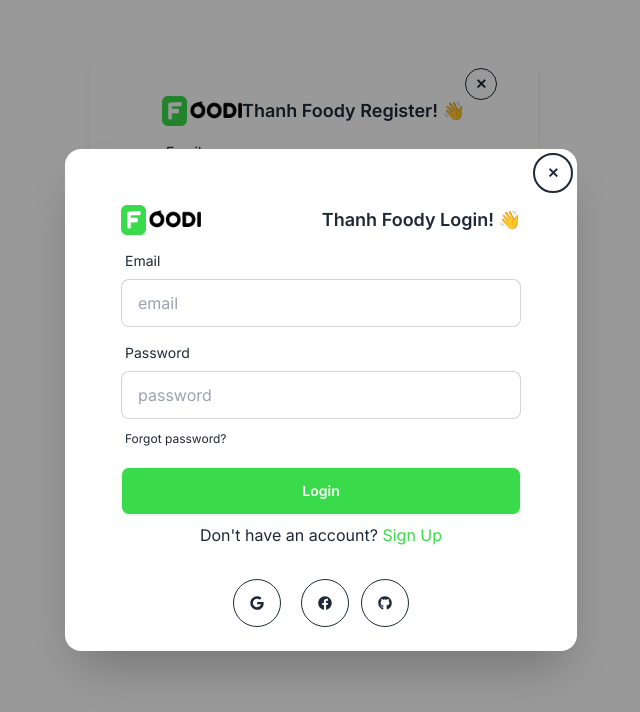
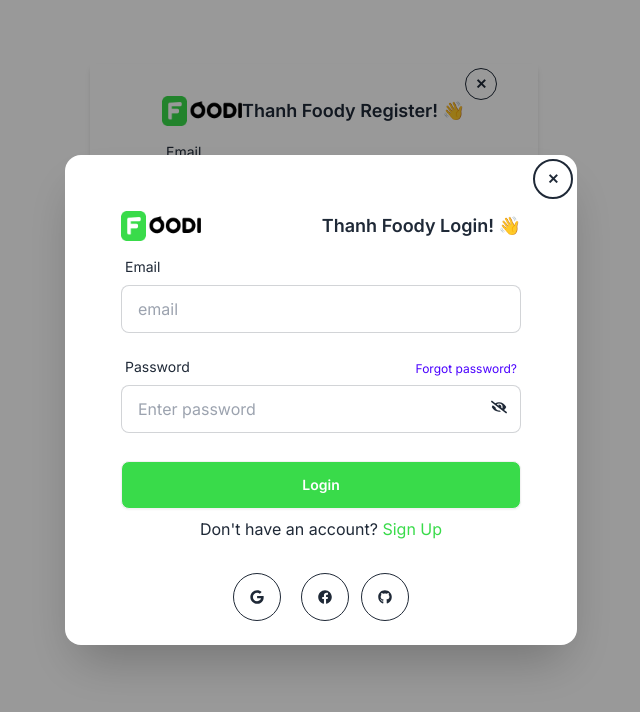
Before and after one commit to huuthanh0312/Foody_Mern, a React (Vite) app in the folder client/: page /signup in a window 1280 px wide. Both pictures are taken after a click on the link "Login". Shown: the top 712 px of the page, without its empty margins (319-959 px from the left). Built offline with nearby package versions, Linux system fonts and the light colour scheme; no server answers.

Commit message:
Validate Form Sign In and Sign UP

```diff
--- a/client/package.json
+++ b/client/package.json
@@ -10,6 +10,7 @@
     "preview": "vite preview"
   },
   "dependencies": {
+    "@hookform/resolvers": "^3.6.0",
     "firebase": "^10.12.2",
     "localforage": "^1.10.0",
     "match-sorter": "^6.3.4",
@@ -21,7 +22,8 @@
     "react-slick": "^0.30.2",
     "react-toastify": "^10.0.5",
     "slick-carousel": "^1.8.1",
-    "sort-by": "^1.2.0"
+    "sort-by": "^1.2.0",
+    "yup": "^1.4.0"
   },
   "devDependencies": {
     "@types/react": "^18.2.66",
--- a/client/src/components/Cards.jsx
+++ b/client/src/components/Cards.jsx
@@ -20,12 +20,12 @@ const Cards = ({ item }) => {
 				</div>
 				<Link to={`/menu/${item._id}`}>
 					<figure>
-						<img src={item.image} alt="Shoes" className="hover:scale-95 transition-all duration-300 md:h-50" />
+						<img src={item.image} alt="Shoes" className="w-60 hover:scale-95 transition-all duration-300 md:h-50" />
 					</figure>
 				</Link>
 				<div className="card-body">
 					<Link to={`/menu/${item._id}`}>
-						<h2 className="card-title">{item.name}</h2>
+						<h2 className="card-title text-center">{item.name}</h2>
 					</Link>
 					<p>{item.recipe}</p>
 					<div className="card-actions justify-between items-center mt-2">
--- a/client/src/components/Modal.jsx
+++ b/client/src/components/Modal.jsx
@@ -1,30 +1,51 @@
 import React, { useContext, useState } from 'react';
-import { FaFacebook, FaGithub, FaGoogle } from 'react-icons/fa';
-import { Link } from 'react-router-dom';
+import { FaEye, FaEyeSlash, FaFacebook, FaGithub, FaGoogle } from 'react-icons/fa';
+import { Link, useLocation, useNavigate, useNavigation } from 'react-router-dom';
 import { useForm } from 'react-hook-form';
 import { AuthContext } from '../contexts/AuthProvider';
 import { toast } from 'react-toastify';
+import * as Yup from 'yup';
+import { yupResolver } from '@hookform/resolvers/yup';
 
 const Modal = () => {
+	const { signUpWithGmail, login } = useContext(AuthContext);
+	const [errorMessage, setErrorMessage] = useState('');
+	const [showPassword, setShowPassword] = useState(false);
+	const navigate = useNavigate();
+	const location = useLocation();
+	const from = location?.pathname || '/';
+	// validation form register
+	const formSchema = Yup.object().shape({
+		email: Yup.string().email().required('Email is required'),
+		password: Yup.string()
+			.required('Password is required')
+			.min(8, 'Password length should be at least 8 characters')
+			.max(16, 'Password cannot exceed more than 16 characters'),
+	});
+
+	// form submit
 	const {
 		register,
 		handleSubmit,
 		watch,
 		formState: { errors },
-	} = useForm();
-
-	const { signUpWithGmail, login } = useContext(AuthContext);
-	const [errorMessage, setErrorMessage] = useState('');
+	} = useForm({
+		mode: 'onTouched',
+		resolver: yupResolver(formSchema),
+	});
 
 	// google sign in gmail
 	const handleLoginGmail = () => {
 		signUpWithGmail()
 			.then((result) => {
 				const user = result.user;
-				// alert('Login successful');
 				toast.success("'Login successful");
+				navigate(from, { replace: true });
 			})
-			.catch((error) => console.error(error));
+			.catch((error) => {
+				console.error(error);
+				toast.error('Login failed');
+			});
 	};
 
 	//Login with acount
@@ -37,12 +58,20 @@ const Modal = () => {
 				console.log(result);
 				document.getElementById('login').close();
 				toast.success('Sign In successful');
+				navigate(from, { replace: true });
 			})
 			.catch((error) => {
 				const errorMessage = error.message;
-				toast.error('Login Faild');
 				setErrorMessage('Provide a correct email and password');
 			});
+	};
+
+	const showPasswordClick = () => {
+		if (showPassword === true) {
+			setShowPassword(false);
+		} else {
+			setShowPassword(true);
+		}
 	};
 	return (
 		<>
@@ -64,26 +93,37 @@ const Modal = () => {
 							<label className="label">
 								<span className="label-text">Email</span>
 							</label>
-							<input type="email" {...register('email', { required: true })} placeholder="email" className="input input-bordered" />
+							<input type="email" {...register('email')} placeholder="email" className="input input-bordered" />
 						</div>
-
+						<p className="alerts text-red">{errors.email?.message}</p>
 						{/* Password */}
 						<div className="form-control">
+							<div className="flex flex-col md:flex-row justify-between items-center">
 								<label className="label">
 									<span className="label-text">Password</span>
 								</label>
-							<input
-								type="password"
-								{...register('password', { required: true })}
-								placeholder="password"
-								className="input input-bordered"
-							/>
 								<label className="label mt-1">
-								<a href="#" className="label-text-alt link link-hover">
+									<a href="#" className="label-text-alt link link-hover text-primary">
 										Forgot password?
 									</a>
 								</label>
 							</div>
+							<div className="relative">
+								<input
+									type={showPassword ? 'text' : 'password'}
+									{...register('password')}
+									className="py-3 px-4 w-full input input-bordered"
+									placeholder="Enter password"
+								/>
+								<button
+									type="button"
+									className="absolute top-0 end-0 p-3.5 rounded-e-md"
+									onClick={() => showPasswordClick()}>
+									{showPassword ? <FaEye /> : <FaEyeSlash />}
+								</button>
+							</div>
+						</div>
+						<p className="alerts text-red mb-2">{errors.password?.message}</p>
 						{/* error */}
 						{errorMessage ? <p className="text-red">{errorMessage}</p> : ''}
 						<div className="form-control mt-1">
@@ -99,7 +139,9 @@ const Modal = () => {
 						</div>
 					</form>
 					<div className="text-center space-x-3 ">
-						<button onClick={handleLoginGmail} className="btn btn-circle btn-outline hover:text-white hover:bg-green mr-2">
+						<button
+							onClick={handleLoginGmail}
+							className="btn btn-circle btn-outline hover:text-white hover:bg-green mr-2">
 							<FaGoogle />
 						</button>
 						<button className="btn btn-circle btn-outline hover:text-white hover:bg-green mr-2">
--- a/client/src/components/SignUp.jsx
+++ b/client/src/components/SignUp.jsx
@@ -1,19 +1,40 @@
-import React, { useContext } from 'react';
+import React, { useContext, useState } from 'react';
 import { useForm } from 'react-hook-form';
-import { FaFacebook, FaGithub, FaGoogle } from 'react-icons/fa';
-import { Link, Navigate, useNavigate } from 'react-router-dom';
+import { FaEye, FaEyeSlash, FaFacebook, FaGithub, FaGoogle } from 'react-icons/fa';
+import { Link, Navigate, useLocation, useNavigate, useNavigation } from 'react-router-dom';
 import Modal from './Modal';
 import { AuthContext } from '../contexts/AuthProvider';
 import { toast } from 'react-toastify';
+import * as Yup from 'yup';
+import { yupResolver } from '@hookform/resolvers/yup';
 
 const SignUp = () => {
 	const navigate = useNavigate();
+	const location = useLocation();
+	const from = location.state?.from?.pathname || '/';
+	//const from = location.state?.pathname || '/';
+	//console.log(from);
+	const [showPassword, setShowPassword] = useState(false);
+
+	// validation form register
+	const formSchema = Yup.object().shape({
+		email: Yup.string().email().required('Email is required'),
+		password: Yup.string()
+			.required('Password is required')
+			.min(8, 'Password length should be at least 8 characters')
+			.max(16, 'Password cannot exceed more than 16 characters'),
+		current_password: Yup.string().oneOf([Yup.ref('password')], 'Passwords do not match'),
+	});
+
 	const {
 		register,
 		handleSubmit,
 		watch,
 		formState: { errors },
-	} = useForm();
+	} = useForm({
+		mode: 'onTouched',
+		resolver: yupResolver(formSchema),
+	});
 
 	const { createUser, login } = useContext(AuthContext);
 
@@ -25,13 +46,21 @@ const SignUp = () => {
 				// Signed up
 				const user = result.user;
 				toast.success('Account Create Successfully Done');
-				navigate('/');
+				navigate(from, { replace: true });
 			})
 			.catch((error) => {
 				const errorCode = error.code;
 				const errorMessage = error.message;
-				// ..
 			});
+	};
+
+	// show hide password
+	const showPasswordClick = () => {
+		if (showPassword === true) {
+			setShowPassword(false);
+		} else {
+			setShowPassword(true);
+		}
 	};
 	return (
 		<div className="max-w-md bg-white shadow-md w-full mx-auto flex items-center justify-center my-16">
@@ -49,16 +78,36 @@ const SignUp = () => {
 						<label className="label">
 							<span className="label-text">Email</span>
 						</label>
-						<input type="email" {...register('email', { required: true })} placeholder="email" className="input input-bordered" />
+						<input
+							type="email"
+							{...register('email', { required: true })}
+							placeholder="Email"
+							className="input input-bordered"
+						/>
 					</div>
+					<p className="alerts text-red">{errors.email?.message}</p>
 					{/* Password */}
 					<div className="form-control mt-1">
 						<label className="label">
 							<span className="label-text">Password</span>
 						</label>
-						<input type="password" {...register('password', { required: true })} placeholder="password" className="input input-bordered" />
+						<div className="relative">
+							<input
+								type={showPassword ? 'text' : 'password'}
+								{...register('password')}
+								className="py-3 px-4 w-full input input-bordered"
+								placeholder="Enter password"
+							/>
+							<button
+								type="button"
+								className="absolute top-0 end-0 p-3.5 rounded-e-md"
+								onClick={() => showPasswordClick()}>
+								{showPassword ? <FaEye /> : <FaEyeSlash />}
+							</button>
+						</div>
 					</div>
-					{/* Password
+					<p className="alerts  text-red">{errors.password?.message}</p>
+					{/* /Password */}
 					<div className="form-control mt-1">
 						<label className="label">
 							<span className="label-text">Current Password</span>
@@ -69,7 +118,9 @@ const SignUp = () => {
 							placeholder="Current Password"
 							className="input input-bordered"
 						/>
-					</div> */}
+					</div>
+
+					<p className="alerts  text-red">{errors.current_password?.message}</p>
 					<div className="form-control mt-1">
 						<input type="submit" className="btn text-white bg-green" value="Sign Up" />
 					</div>
--- a/client/src/pages/home/Categories.jsx
+++ b/client/src/pages/home/Categories.jsx
@@ -17,8 +17,8 @@ const Categories = () => {
 				{categoryItems.map((item, i) => (
 					<div
 						key={i}
-						className="shadow-lg rounded-md bg-white py-6 px-5 w-72 mx-auto text-center cursor-pointer
-              hover:translate-y-4 duration-300 transition-all">
+						className="shadow-lg rounded-md bg-white py-6 px-5 w-60 mx-auto text-center cursor-pointer
+              hover:translate-y-4 hover:shadow-2xl duration-300 transition-all">
 						<div className="flex w-full mx-auto justify-center items-center ">
 							<img src={item.image} alt="" className="bg-[#C1F1C6] p-5 rounded-full w-28 h-28" />
 						</div>
--- a/client/src/pages/home/OurServices.jsx
+++ b/client/src/pages/home/OurServices.jsx
@@ -1,14 +1,29 @@
 import React from 'react';
 const serviceLists = [
-	{ id: 1, title: 'Catering', des: 'Delight your guests with our flavors and  presentation', img: '/images/home/services/icon1.png' },
-	{ id: 2, title: 'Fast delivery', des: 'We deliver your order promptly to your door', img: '/images/home/services/icon2.png' },
+	{
+		id: 1,
+		title: 'Catering',
+		des: 'Delight your guests with our flavors and  presentation',
+		img: '/images/home/services/icon1.png',
+	},
+	{
+		id: 2,
+		title: 'Fast delivery',
+		des: 'We deliver your order promptly to your door',
+		img: '/images/home/services/icon2.png',
+	},
 	{
 		id: 3,
 		title: 'Online Ordering',
 		des: 'Explore menu & order with ease using our Online Ordering n',
 		img: '/images/home/services/icon3.png',
 	},
-	{ id: 4, title: 'Gift Cards', des: 'Give the gift of exceptional dining with Foodi Gift Cards', img: '/images/home/services/icon4.png' },
+	{
+		id: 4,
+		title: 'Gift Cards',
+		des: 'Give the gift of exceptional dining with Foodi Gift Cards',
+		img: '/images/home/services/icon4.png',
+	},
 ];
 
 const OurServices = () => {
@@ -20,8 +35,8 @@ const OurServices = () => {
 						<p className="subtitle">Our Story & Services</p>
 						<h2 className="title">Our Culinary Journey And Services</h2>
 						<p className="my-5 text-secondary leading-[30px]">
-							Rooted in passion, we curate unforgettable dining experiences and offer exceptional services, blending culinary artistry with
-							warm hospitality.
+							Rooted in passion, we curate unforgettable dining experiences and offer exceptional services, blending
+							culinary artistry with warm hospitality.
 						</p>
 						<button className="bg-green font-semibold btn text-white px-8 py-3 rounded-full">Explore</button>
 					</div>
@@ -31,7 +46,7 @@ const OurServices = () => {
 						{serviceLists.map((service) => (
 							<div
 								key={service.id}
-								className="shadow-md rounded-sm py-5 px-4 text-center space-y-2 text-green cursor-pointer hover:border hover:border-indigo-600 transition-all duration-200">
+								className="shadow-md rounded-sm py-5 px-4 text-center space-y-2 text-green cursor-pointer hover:shadow-2xl  transition-all duration-200">
 								<img src={service.img} alt="" className=" mx-auto" />
 								<h5 className="pt-3 font-semibold"> {service.title}</h5>
 								<p className="text-[#90BD95]">{service.des}</p>
--- a/client/src/pages/home/SpecialDishes.jsx
+++ b/client/src/pages/home/SpecialDishes.jsx
@@ -46,6 +46,17 @@ const SpecialDishes = () => {
 				settings: {
 					slidesToShow: 3,
 					slidesToScroll: 3,
+					initialSlide: 3,
+					infinite: true,
+					dots: true,
+				},
+			},
+			{
+				breakpoint: 900,
+				settings: {
+					slidesToShow: 2,
+					slidesToScroll: 2,
+					initialSlide: 2,
 					infinite: true,
 					dots: true,
 				},
```
Also changed, not shown: 2 other files (tests, documents, lock files or other folders). Lines whose indentation alone changed are shown as unchanged.
